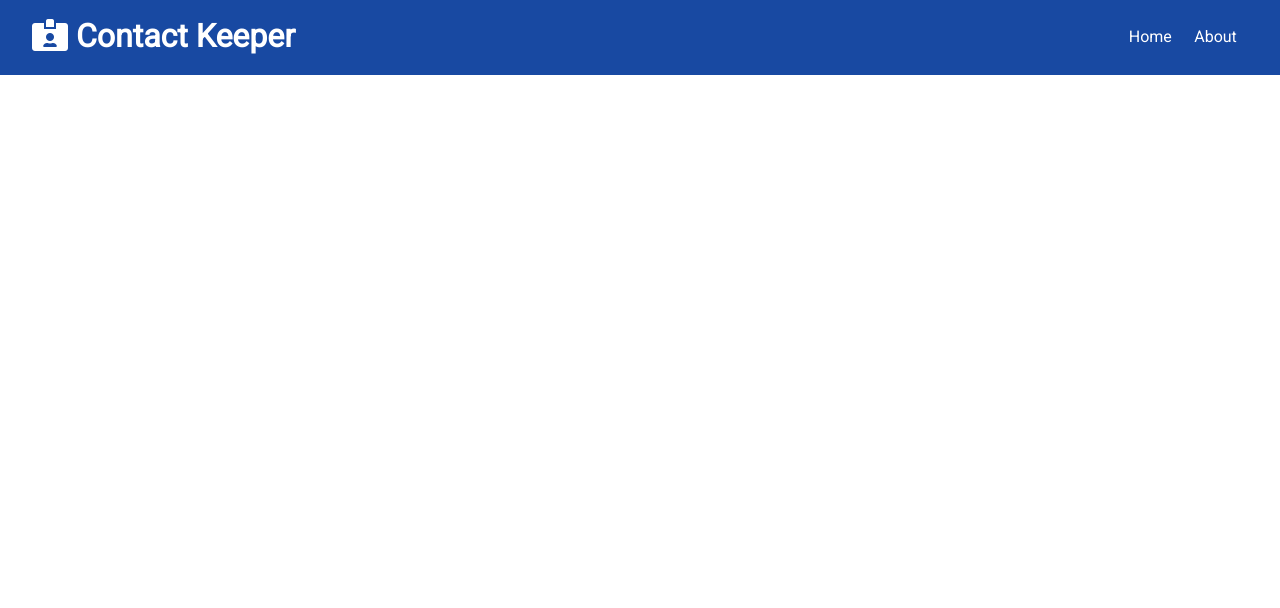
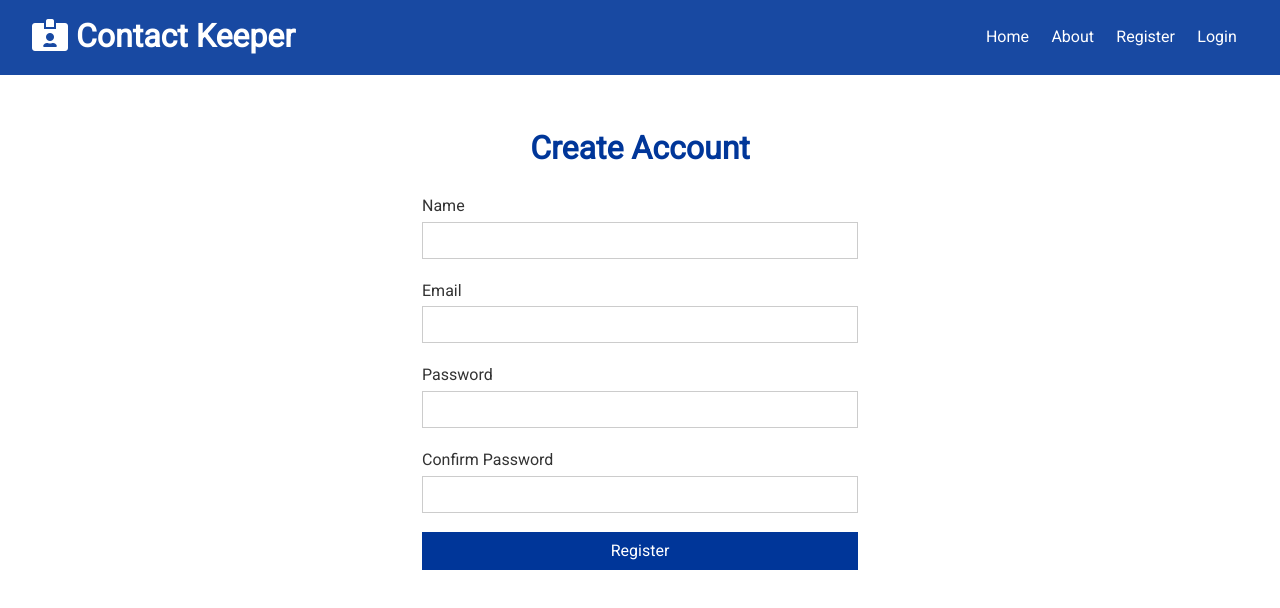
Before and after one commit to jwright90/traversy-rftb-ck, a React (Create React App) app in the folder client/: page /register in a window 1280 px wide. Shown: the top 608 px of the page. Built offline with nearby package versions, Linux system fonts and the light colour scheme.

Commit message:
add register and login pages

```diff
--- a/client/src/App.js
+++ b/client/src/App.js
@@ -6,6 +6,8 @@ import { BrowserRouter as Router, Route, Switch } from 'react-router-dom';
 import { Navbar } from './components/layout/Navbar';
 import Home from './components/pages/Home';
 import About from './components/pages/About';
+import Register from './components/auth/Register';
+import Login from './components/auth/Login';
 
 import ContactState from './context/contact/ContactState';
 import AuthState from './context/auth/AuthState';
@@ -21,6 +23,8 @@ const App = () => {
               <Switch>
                 <Route exact path='/' component={Home} />
                 <Route exact path='/about' component={About} />
+                <Route exact path='/register' component={Register} />
+                <Route exact path='/login' component={Login} />
               </Switch>
             </div>
           </Fragment>
--- /dev/null
+++ b/client/src/components/auth/Login.js
@@ -0,0 +1,43 @@
+import React, { useState } from 'react';
+
+const Login = () => {
+  const [user, setUser] = useState({
+    email: '',
+    password: '',
+  });
+
+  const { email, password } = user;
+
+  const onChange = e => setUser({
+    ...user, [e.target.name]: e.target.value
+  });
+
+  const onSubmit = e => {
+    e.preventDefault();
+    console.log('Login submit');
+  }
+
+  return (
+    <div className="form-container">
+      <h1>
+        <span className="text-primary">Login</span>
+      </h1>
+      <form onSubmit={onSubmit}>
+
+        <div className="form-group">
+          <label htmlFor="email">Email</label>
+          <input type="email" name="email" value={email} onChange={onChange} />
+        </div>
+        <div className="form-group">
+          <label htmlFor="password">Password</label>
+          <input type="password" name="password" value={password} onChange={onChange} />
+        </div>
+
+        <input type="submit" value="Login" className="btn btn-primary btn-block" />
+      </form>
+    </div>
+  )
+
+}
+
+export default Login;
--- /dev/null
+++ b/client/src/components/auth/Register.js
@@ -0,0 +1,51 @@
+import React, { useState } from 'react';
+
+const Register = () => {
+  const [user, setUser] = useState({
+    name: '',
+    email: '',
+    password: '',
+    password2: ''
+  });
+
+  const { name, email, password, password2 } = user;
+
+  const onChange = e => setUser({
+    ...user, [e.target.name]: e.target.value
+  });
+
+  const onSubmit = e => {
+    e.preventDefault();
+    console.log('Register submit');
+  }
+
+  return (
+    <div className="form-container">
+      <h1>
+        <span className="text-primary">Create Account</span>
+      </h1>
+      <form onSubmit={onSubmit}>
+        <div className="form-group">
+          <label htmlFor="name">Name</label>
+          <input type="text" name="name" value={name} onChange={onChange} />
+        </div>
+        <div className="form-group">
+          <label htmlFor="email">Email</label>
+          <input type="email" name="email" value={email} onChange={onChange} />
+        </div>
+        <div className="form-group">
+          <label htmlFor="password">Password</label>
+          <input type="password" name="password" value={password} onChange={onChange} />
+        </div>
+        <div className="form-group">
+          <label htmlFor="password2">Confirm Password</label>
+          <input type="password" name="password2" value={password2} onChange={onChange} />
+        </div>
+        <input type="submit" value="Register" className="btn btn-primary btn-block" />
+      </form>
+    </div>
+  )
+
+}
+
+export default Register;
--- a/client/src/components/layout/Navbar.js
+++ b/client/src/components/layout/Navbar.js
@@ -11,7 +11,15 @@ export const Navbar = ({ title, icon }) => {
       <ul>
         <li>
           <Link to='/'>Home</Link>
+        </li>
+        <li>
           <Link to='/about'>About</Link>
+        </li>
+        <li>
+          <Link to='/register'>Register</Link>
+        </li>
+        <li>
+          <Link to='/login'>Login</Link>
         </li>
       </ul>
     </div>
```
